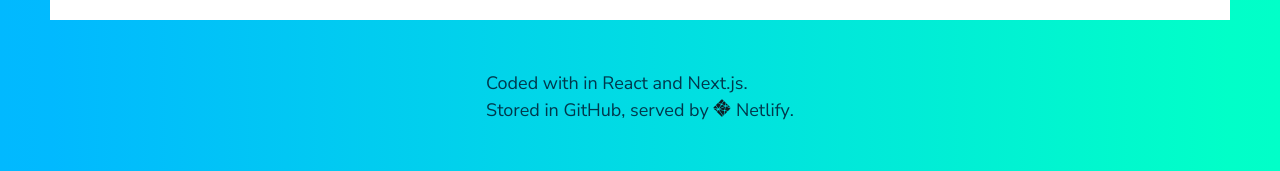
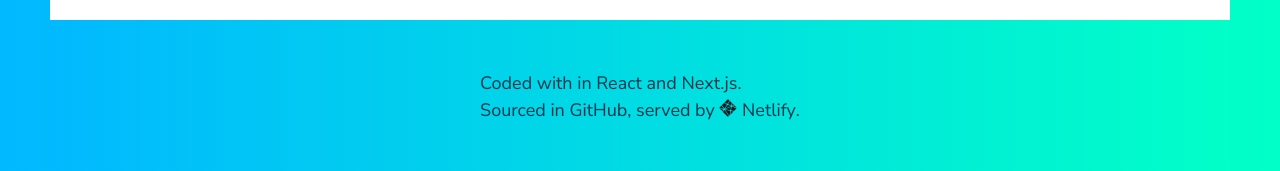
Before and after one commit to imnotashrimp/shalomworld.dev, a Next.js app: page / in a window 1280 px wide. Shown: the part 2546-2717 px from the top of the page. Built offline with nearby package versions, Linux system fonts and the light colour scheme; a web font is replaced by a local one.

Commit message:
update readme (#3)
* update readme

* update footer

* three commits in, and my very first typo.

```diff
--- a/components/cv/CvFooter.tsx
+++ b/components/cv/CvFooter.tsx
@@ -12,7 +12,7 @@ export default function CvFooter(props) {
         {` `} and {` `}
         <a href="https://nextjs.org/" target="_blank">Next.js</a>.
         <br />
-        Stored in {` `}
+        Sourced in {` `}
         <a href="https://github.com/imnotashrimp/shalomworld" target="_blank"><Icon name='github' /> GitHub</a>,
         served by {` `}
         <a href="https://www.netlify.com/" target="_blank"><img src='/netlify-logo-light.svg' alt="Netlify" className={styles.inlineLogo}/> Netlify</a>.
```
Also changed, not shown: 1 other file (tests, documents, lock files or other folders).
